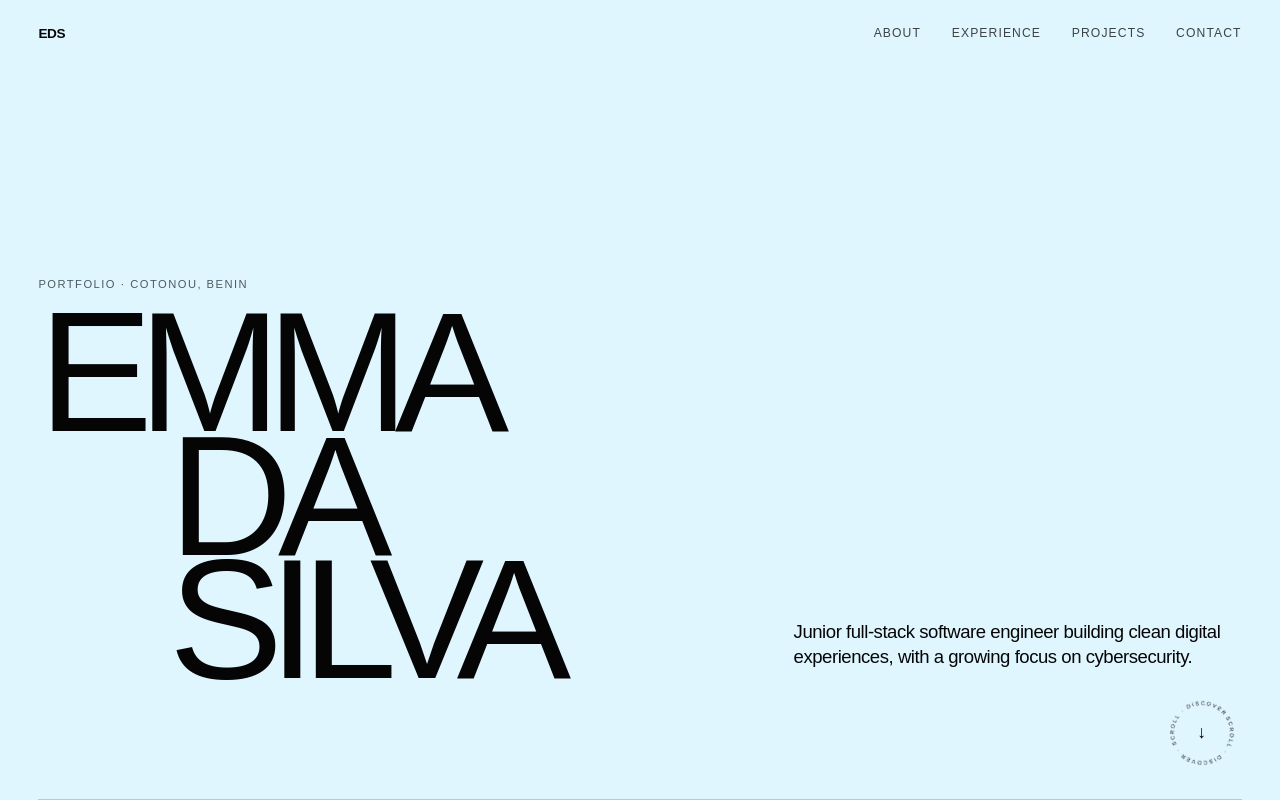
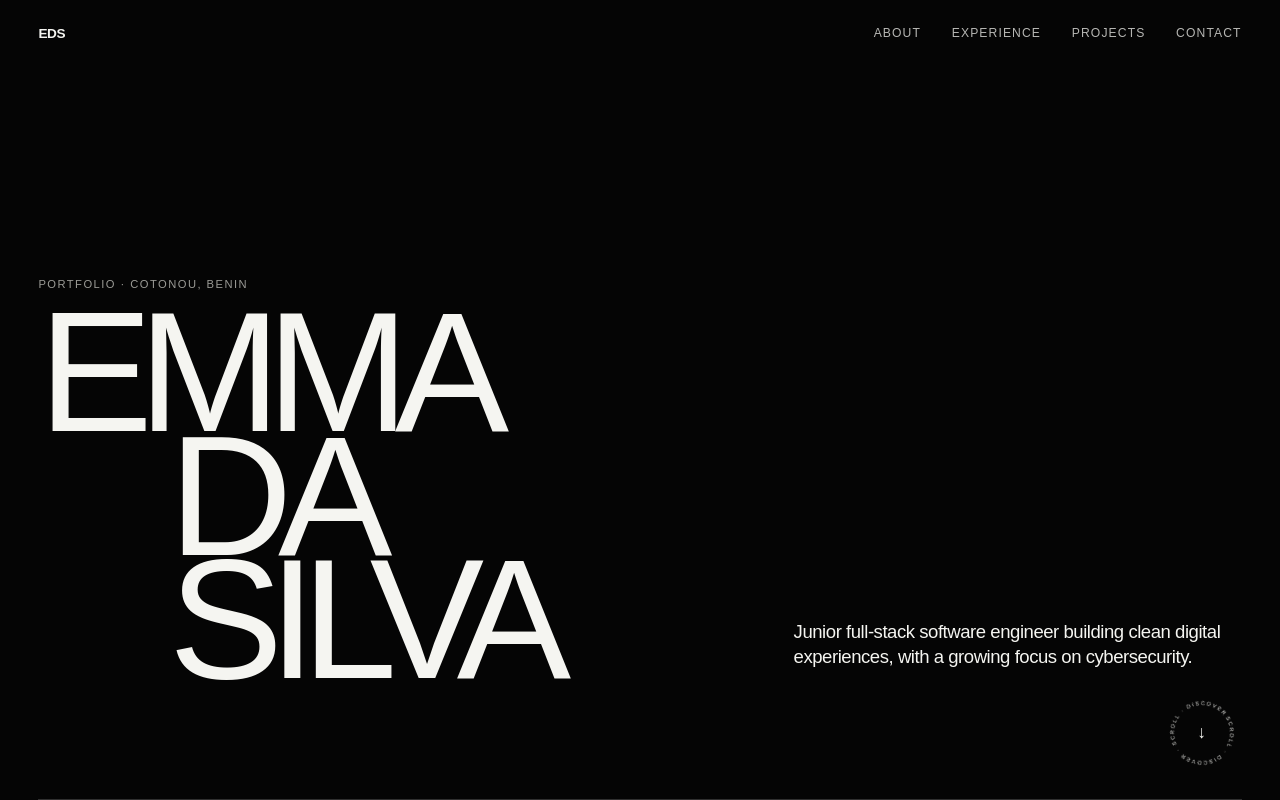
Before and after one commit to emma-dasilva-dev/emma-portfolio, a Next.js app: page / in a window 1280 px wide. Shown: the top 800 px of the page. Built offline with nearby package versions, Linux system fonts and the light colour scheme.

Commit message:
Restore black hero after icy intro

```diff
--- a/src/app/globals.css
+++ b/src/app/globals.css
@@ -109,6 +109,8 @@ a {
   min-height: 100svh;
   padding: 1.6rem clamp(1.25rem, 3vw, 3rem) 2rem;
   overflow: hidden;
+  background: var(--black);
+  color: var(--white);
 }
 
 .site-header {
@@ -146,7 +148,7 @@ a {
   bottom: -0.35rem;
   left: 0;
   height: 1px;
-  background: var(--black);
+  background: var(--white);
   transform: scaleX(0);
   transform-origin: right;
   transition: transform 300ms cubic-bezier(0.22, 1, 0.36, 1);
@@ -172,7 +174,7 @@ a {
 
 .eyebrow {
   margin-bottom: 1.25rem;
-  color: var(--muted);
+  color: #9b9b96;
   font-size: 0.7rem;
   letter-spacing: 0.13em;
   text-transform: uppercase;
@@ -223,7 +225,7 @@ a {
 }
 
 .scroll-mark text {
-  fill: var(--black);
+  fill: var(--white);
   font-size: 8px;
   letter-spacing: 2.5px;
 }
@@ -238,7 +240,7 @@ a {
   bottom: 0;
   left: clamp(1.25rem, 3vw, 3rem);
   height: 1px;
-  background: var(--line);
+  background: rgba(245, 245, 241, 0.18);
 }
 
 .placeholder-section {
```
